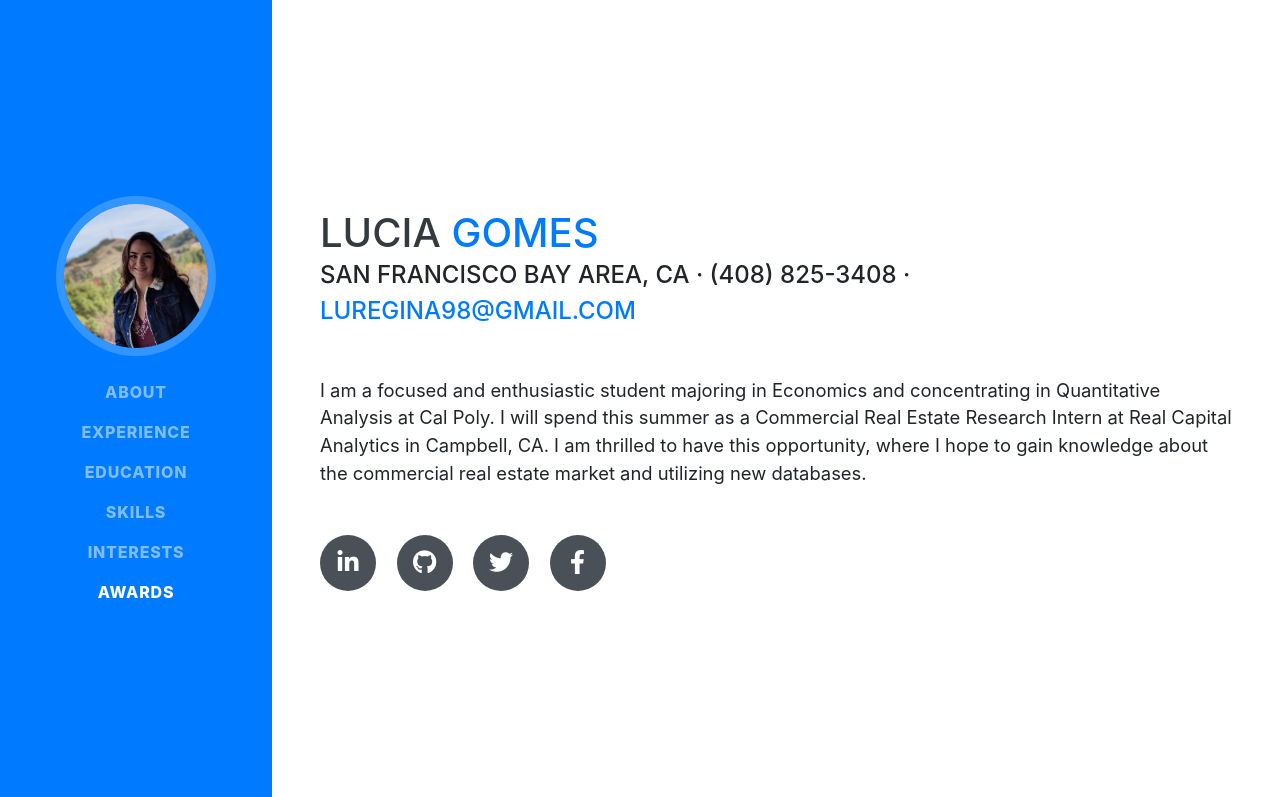
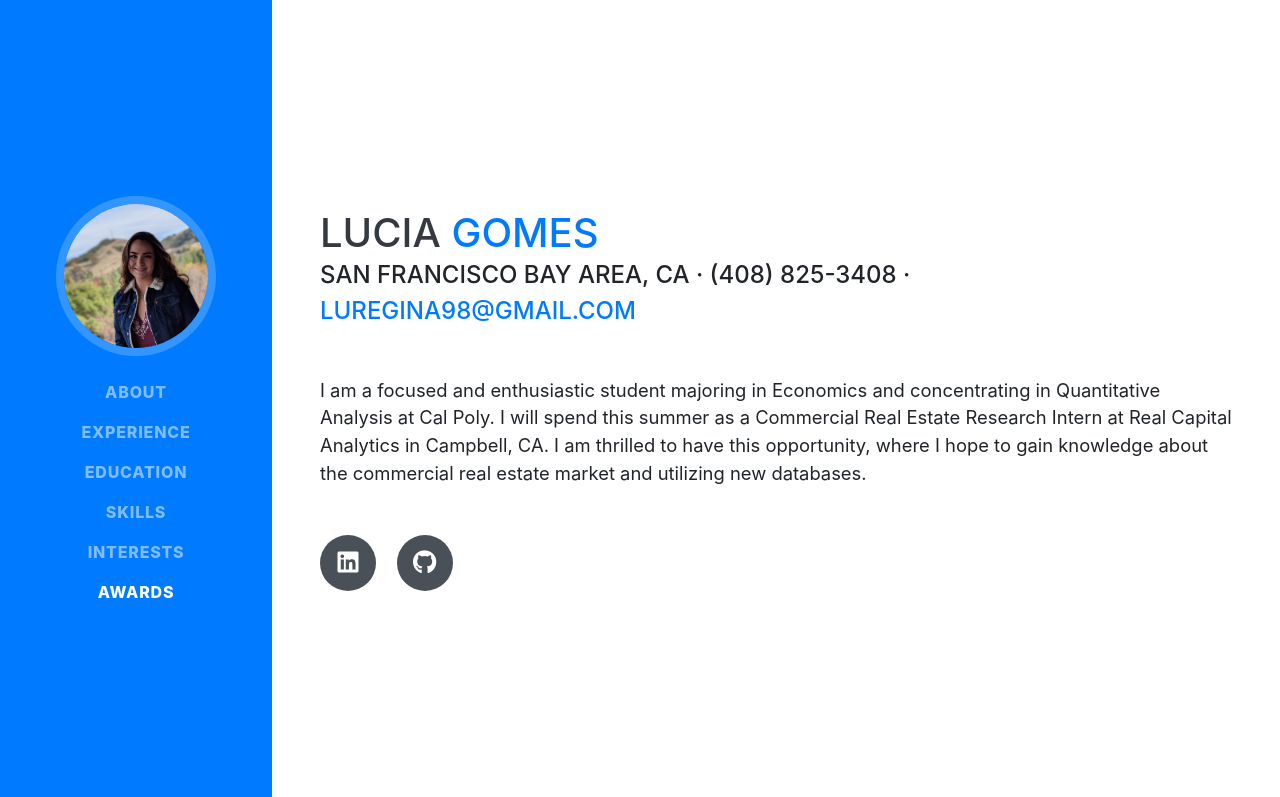
Before and after one commit to luciargomes/luciargomes.github.io, a website with bundled scripts: page index.html in a window 1280 px wide. Shown: the top 797 px of the page. Built offline with nearby package versions, Linux system fonts and the light colour scheme; a web font is replaced by a local one.

Commit message:
added links to LinkedIn and github

```diff
--- a/index.html
+++ b/index.html
@@ -71,17 +71,11 @@
         </div>
         <p class="lead mb-5">I am a focused and enthusiastic student majoring in Economics and concentrating in Quantitative Analysis at Cal Poly. I will spend this summer as a Commercial Real Estate Research Intern at Real Capital Analytics in Campbell, CA. I am thrilled to have this opportunity, where I hope to gain knowledge about the commercial real estate market and utilizing new databases.</p>
         <div class="social-icons">
-          <a href="#">
-            <i class="fab fa-linkedin-in"></i>
+          <a href="https://www.linkedin.com/in/luciargomes">
+            <i class="fab fa-linkedin"></i>
           </a>
-          <a href="#">
+          <a href="https://github.com/luciargomes">
             <i class="fab fa-github"></i>
-          </a>
-          <a href="#">
-            <i class="fab fa-twitter"></i>
-          </a>
-          <a href="#">
-            <i class="fab fa-facebook-f"></i>
           </a>
         </div>
       </div>
```
